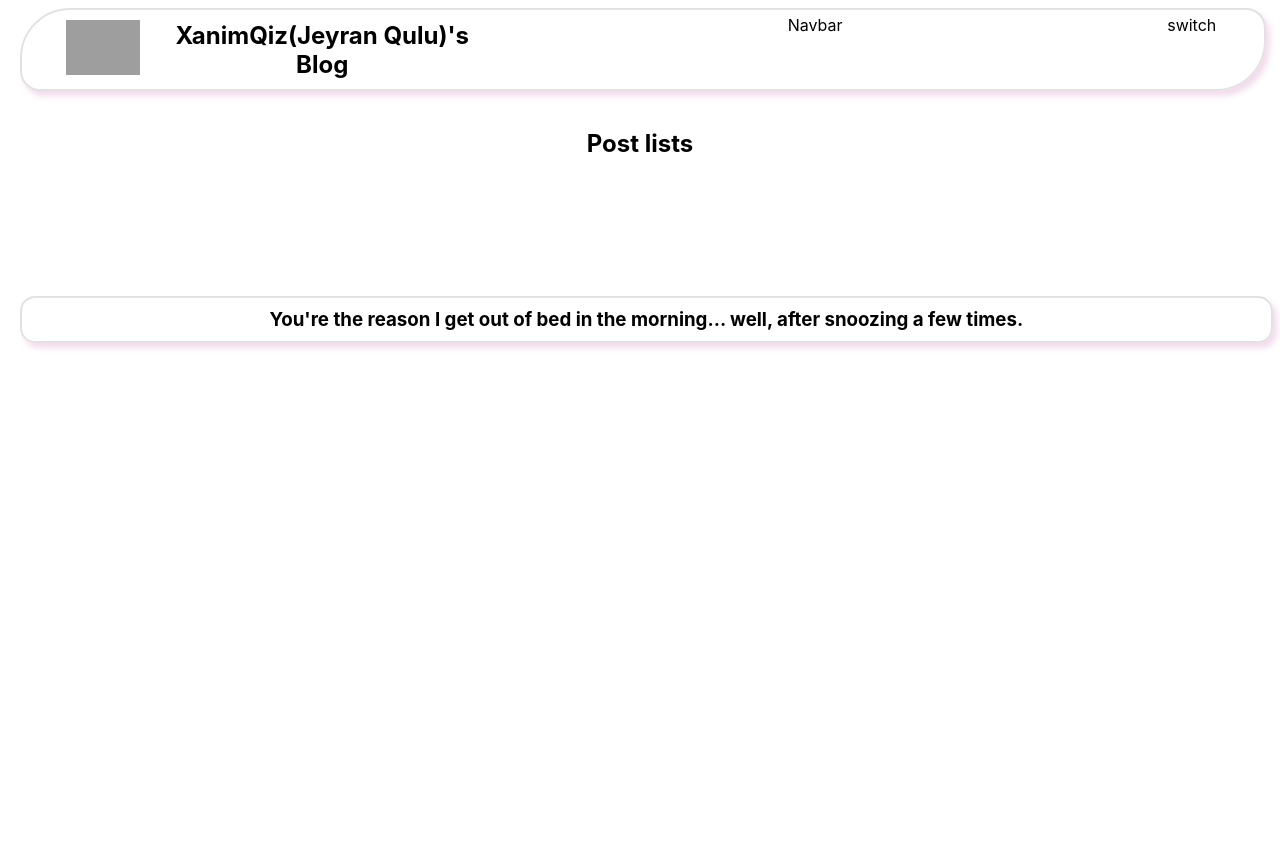
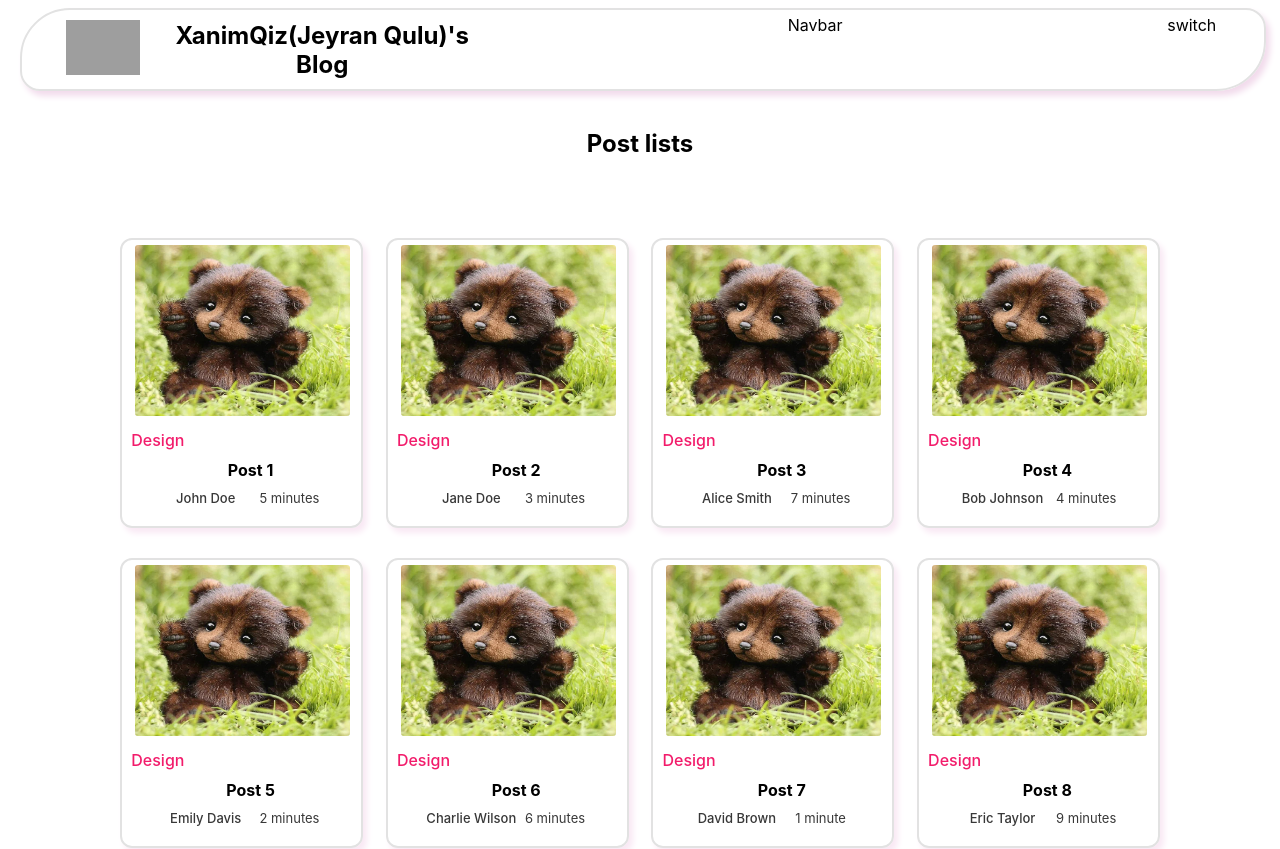
Before and after one commit to zahraRostami1999/blog-app, a React (Create React App) app: page / in a window 1280 px wide. Shown: the top 849 px of the page. Before the commit the page ends 800 px from the top, so only its background shows below. Built offline with nearby package versions, Linux system fonts and the light colour scheme; grey boxes are pictures that could not be loaded.

Commit message:
add useState in useEffect in Post_list

```diff
--- a/src/Components/post_list/Post_list.jsx
+++ b/src/Components/post_list/Post_list.jsx
@@ -3,90 +3,84 @@ import styled from "./list.module.css";
 import { useEffect, useState } from "react";
 
 function Post_list() {
+  const [postContent, setpostContent] = useState([]);
 
-  const [postContent, setpostContent] = useState([])
-
-  useEffect( ()=>{
-    [
-
-    ]
-  },[]);
-
-
-  // let postContent = [
-  //   {
-  //     id: 1,
-  //     badge: "Design",
-  //     cover: "",
-  //     title: "Post 1",
-  //     content: "This is the content of Post 1",
-  //     author: "John Doe",
-  //     readingTime: "5 minutes",
-  //   },
-  //   {
-  //     id: 2,
-  //     badge: "Design",
-  //     cover: "",
-  //     title: "Post 2",
-  //     content: "This is the content of Post 2",
-  //     author: "Jane Doe",
-  //     readingTime: "3 minutes",
-  //   },
-  //   {
-  //     id: 3,
-  //     badge: "Design",
-  //     cover: "",
-  //     title: "Post 3",
-  //     content: "This is the content of Post 3",
-  //     author: "Alice Smith",
-  //     readingTime: "7 minutes",
-  //   },
-  //   {
-  //     id: 4,
-  //     badge: "Design",
-  //     cover: "",
-  //     title: "Post 4",
-  //     content: "This is the content of Post 4",
-  //     author: "Bob Johnson",
-  //     readingTime: "4 minutes",
-  //   },
-  //   {
-  //     id: 5,
-  //     badge: "Design",
-  //     cover: "",
-  //     title: "Post 5",
-  //     content: "This is the content of Post 5",
-  //     author: "Emily Davis",
-  //     readingTime: "2 minutes",
-  //   },
-  //   {
-  //     id: 6,
-  //     badge: "Design",
-  //     cover: "",
-  //     title: "Post 6",
-  //     content: "This is the content of Post 6",
-  //     author: "Charlie Wilson",
-  //     readingTime: "6 minutes",
-  //   },
-  //   {
-  //     id: 7,
-  //     badge: "Design",
-  //     cover: "",
-  //     title: "Post 7",
-  //     content: "This is the content of Post 7",
-  //     author: "David Brown",
-  //     readingTime: "1 minute",
-  //   },
-  //   {
-  //     id: 8,
-  //     badge: "Design",
-  //     cover: "",
-  //     title: "Post 8",
-  //     content: "This is the content of Post 8",
-  //     author: "Eric Taylor",
-  //     readingTime: "9 minutes",
-  //   },
-  // ];
+  useEffect(() => {
+    setpostContent([
+      {
+        id: 1,
+        badge: "Design",
+        cover: "",
+        title: "Post 1",
+        content: "This is the content of Post 1",
+        author: "John Doe",
+        readingTime: "5 minutes",
+      },
+      {
+        id: 2,
+        badge: "Design",
+        cover: "",
+        title: "Post 2",
+        content: "This is the content of Post 2",
+        author: "Jane Doe",
+        readingTime: "3 minutes",
+      },
+      {
+        id: 3,
+        badge: "Design",
+        cover: "",
+        title: "Post 3",
+        content: "This is the content of Post 3",
+        author: "Alice Smith",
+        readingTime: "7 minutes",
+      },
+      {
+        id: 4,
+        badge: "Design",
+        cover: "",
+        title: "Post 4",
+        content: "This is the content of Post 4",
+        author: "Bob Johnson",
+        readingTime: "4 minutes",
+      },
+      {
+        id: 5,
+        badge: "Design",
+        cover: "",
+        title: "Post 5",
+        content: "This is the content of Post 5",
+        author: "Emily Davis",
+        readingTime: "2 minutes",
+      },
+      {
+        id: 6,
+        badge: "Design",
+        cover: "",
+        title: "Post 6",
+        content: "This is the content of Post 6",
+        author: "Charlie Wilson",
+        readingTime: "6 minutes",
+      },
+      {
+        id: 7,
+        badge: "Design",
+        cover: "",
+        title: "Post 7",
+        content: "This is the content of Post 7",
+        author: "David Brown",
+        readingTime: "1 minute",
+      },
+      {
+        id: 8,
+        badge: "Design",
+        cover: "",
+        title: "Post 8",
+        content: "This is the content of Post 8",
+        author: "Eric Taylor",
+        readingTime: "9 minutes",
+      },
+    ]);
+  }, []);
 
   return (
     <div className="container">
```
